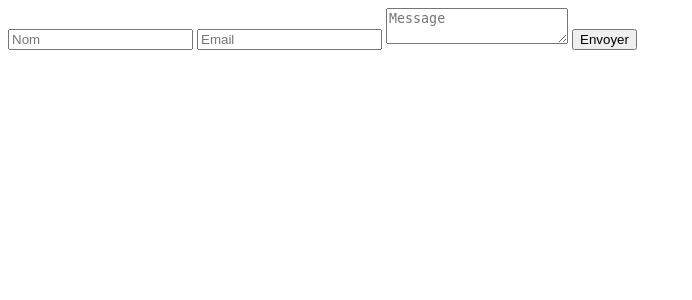
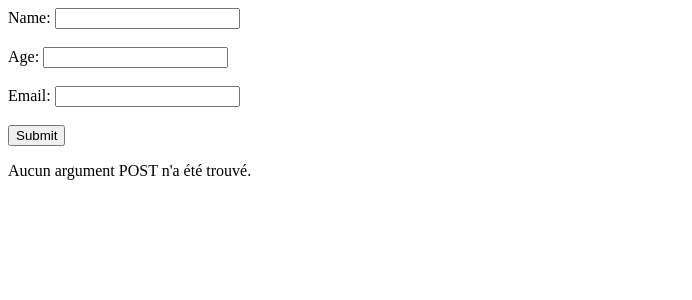
Before and after one commit to william-rauwens-oliver/runtrackPHP, a PHP site: page / in a window 1280 px wide. Shown: the top 300 px of the page, without its empty margins (0-692 px from the left). Run offline with PHP 8.4, Linux system fonts and the light colour scheme.

Commit message:
Add Job04 Finish.

```diff
--- a/jour02/job04/index.php
+++ b/jour02/job04/index.php
@@ -1,17 +1,20 @@
 <!DOCTYPE html>
-<html lang="fr">
+<html lang="en">
 <head>
     <meta charset="UTF-8">
     <meta name="viewport" content="width=device-width, initial-scale=1.0">
-    <title>Formulaire POST</title>
+    <title>Test POST Form</title>
     <style>
         table {
+            width: 50%;
             border-collapse: collapse;
-            width: 100%;
+            margin: 20px 0;
+        }
+        table, th, td {
+            border: 1px solid black;
         }
         th, td {
-            border: 1px solid #ddd;
-            padding: 8px;
+            padding: 10px;
             text-align: left;
         }
         th {
@@ -20,25 +23,33 @@
     </style>
 </head>
 <body>
-    <?php
-    if ($_SERVER["REQUEST_METHOD"] == "POST") {
-        $nom = $_POST["nom"];
-        $email = $_POST["email"];
-        $message = $_POST["message"];
 
-        echo "<table>";
-        echo "<tr><th>Champ</th><th>Valeur</th></tr>";
-        echo "<tr><td>Nom</td><td>$nom</td></tr>";
-        echo "<tr><td>Email</td><td>$email</td></tr>";
-        echo "<tr><td>Message</td><td>$message</td></tr>";
-        echo "</table>";
+<form action="" method="post">
+    <label for="name">Name:</label>
+    <input type="text" id="name" name="name"><br><br>
+    <label for="age">Age:</label>
+    <input type="text" id="age" name="age"><br><br>
+    <label for="email">Email:</label>
+    <input type="email" id="email" name="email"><br><br>
+    <input type="submit" value="Submit">
+</form>
+
+<?php
+if ($_SERVER["REQUEST_METHOD"] == "POST" && !empty($_POST)) {
+    echo "<h2>Arguments POST et valeurs associées :</h2>";
+    echo "<table>";
+    echo "<tr><th>Argument</th><th>Valeur</th></tr>";
+
+    // Parcourt tous les éléments du tableau $_POST
+    foreach ($_POST as $key => $value) {
+        echo "<tr><td>" . htmlspecialchars($key) . "</td><td>" . htmlspecialchars($value) . "</td></tr>";
     }
-    ?>
-    <form method="post" action="">
-        <input type="text" name="nom" placeholder="Nom">
-        <input type="email" name="email" placeholder="Email">
-        <textarea name="message" placeholder="Message"></textarea>
-        <input type="submit" value="Envoyer">
-    </form>
+
+    echo "</table>";
+} else {
+    echo "<p>Aucun argument POST n'a été trouvé.</p>";
+}
+?>
+
 </body>
 </html>
```
